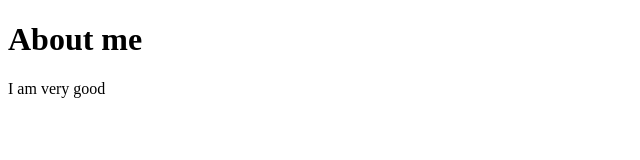
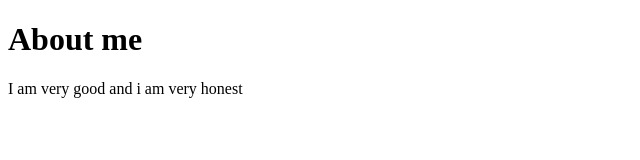
Before and after one commit to deepa-20011/First-git, a plain HTML site: page about.html in a window 1280 px wide. Shown: the whole page, without its empty margins (0-640 px from the left). Drawn offline with Linux system fonts and the light colour scheme.

Commit message:
commited again

```diff
--- a/about.html
+++ b/about.html
@@ -6,7 +6,7 @@
 <body>
 
 <h1>About me</h1>
-<p>I am very good </p>
+<p>I am very good and i am very honest</p>
 
 </body>
 </html>
```
